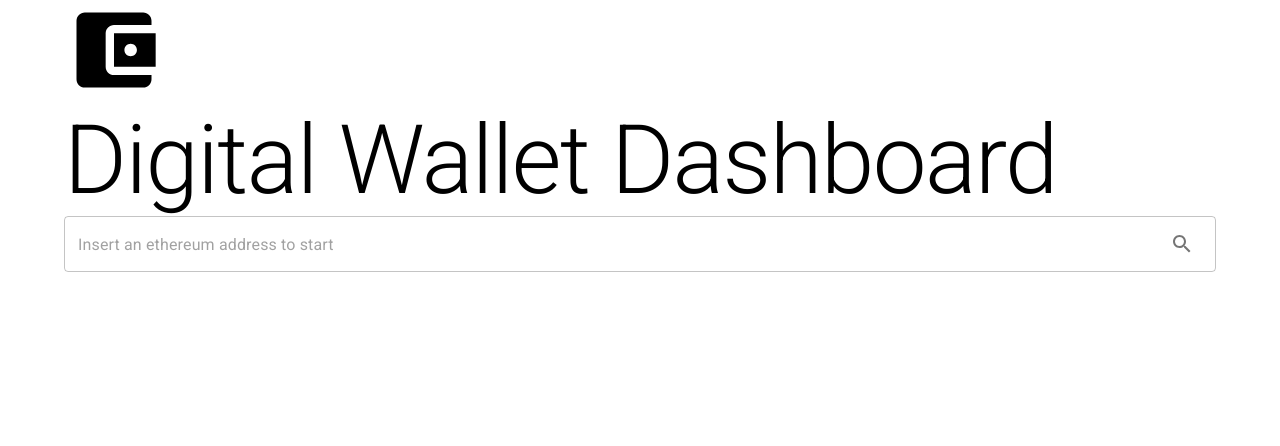
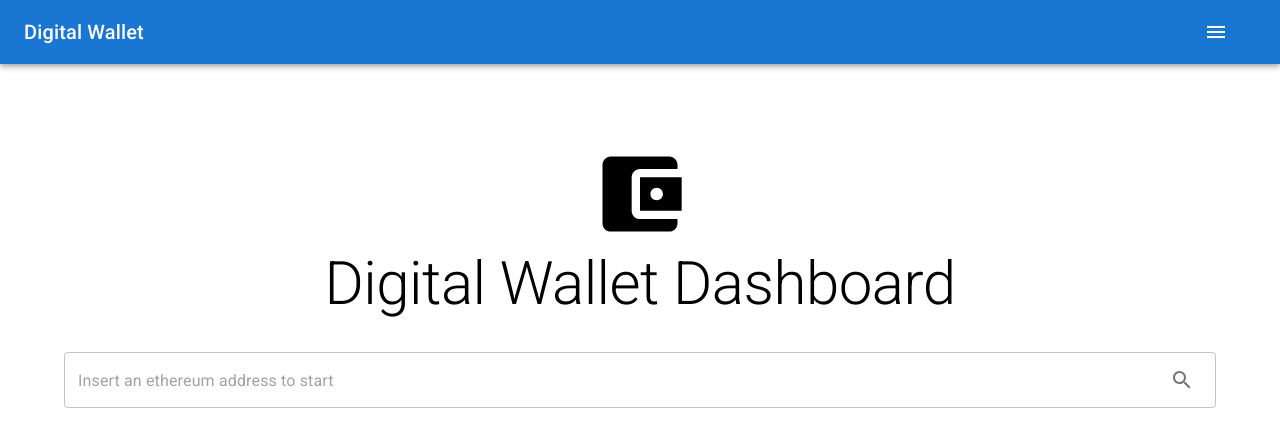
Before and after one commit to Danswar/Digital-Wallet-Dashboard---Frontend, a React (Vite) app: page / in a window 1280 px wide. Shown: the top 446 px of the page. Built offline with nearby package versions, Linux system fonts and the light colour scheme; no server answers.

Commit message:
MainAppBar component refactor

```diff
--- a/src/components/SearchAppBar/index.tsx
+++ b/src/components/MainAppBar/index.tsx
@@ -6,7 +6,11 @@ import Typography from "@mui/material/Typography";
 import MenuIcon from "@mui/icons-material/Menu";
 import SearchInputBar from "../SearchInputBar";
 
-export default function SearchAppBar() {
+export default function MainAppBar({
+  showSearchInput = true,
+}: {
+  showSearchInput?: boolean;
+}) {
   return (
     <Box sx={{ flexGrow: 1 }}>
       <AppBar position="static">
@@ -19,7 +23,7 @@ export default function SearchAppBar() {
           >
             Digital Wallet
           </Typography>
-          <SearchInputBar />
+          {showSearchInput && <SearchInputBar />}
           <IconButton
             size="large"
             edge="start"
--- a/src/views/addressDetails/index.tsx
+++ b/src/views/addressDetails/index.tsx
@@ -1,6 +1,6 @@
 import { useParams } from "react-router-dom";
 import { Box } from "@mui/material";
-import SearchAppBar from "../../components/SearchAppBar";
+import MainAppBar from "../../components/MainAppBar";
 import AddressSummary from "../../components/AddressSummary";
 import GoBackButton from "../../components/GoBackButton";
 import FavoriteButton from "../../components/FavoriteButton";
@@ -14,7 +14,7 @@ const AddressDetails: React.FC = () => {
 
   return (
     <>
-      <SearchAppBar />
+      <MainAppBar />
       <Box sx={{ display: "flex", justifyContent: "space-between" }}>
         <GoBackButton />
         <FavoriteButton address={walletAddress!} iconFontSize="large" />
--- a/src/views/home/index.tsx
+++ b/src/views/home/index.tsx
@@ -10,6 +10,7 @@ import SearchIcon from "@mui/icons-material/Search";
 import AccountBalanceWalletIcon from "@mui/icons-material/AccountBalanceWallet";
 import { useNavigate } from "react-router-dom";
 import { useUser } from "../../hooks/useUser";
+import MainAppBar from "../../components/MainAppBar";
 
 const HomePage: React.FC = () => {
   const [address, setAddress] = useState("");
@@ -22,9 +23,11 @@ const HomePage: React.FC = () => {
   };
 
   return (
-    <Container>
+    <>
+      <MainAppBar showSearchInput={false} />
+      <Container sx={{ textAlign: "center", margin: "5rem auto" }}>
         <AccountBalanceWalletIcon sx={{ fontSize: 100 }} />
-      <Typography variant="h1">Digital Wallet Dashboard</Typography>
+        <Typography variant="h2">Digital Wallet Dashboard</Typography>
         <div>
           <TextField
             type="text"
@@ -32,6 +35,7 @@ const HomePage: React.FC = () => {
             value={address}
             onChange={(e) => setAddress(e.target.value)}
             fullWidth
+            sx={{ margin: "2rem auto" }}
             InputProps={{
               endAdornment: (
                 <InputAdornment position="end">
@@ -49,6 +53,7 @@ const HomePage: React.FC = () => {
           />
         </div>
       </Container>
+    </>
   );
 };
 
```
Lines whose indentation alone changed are shown as unchanged.
